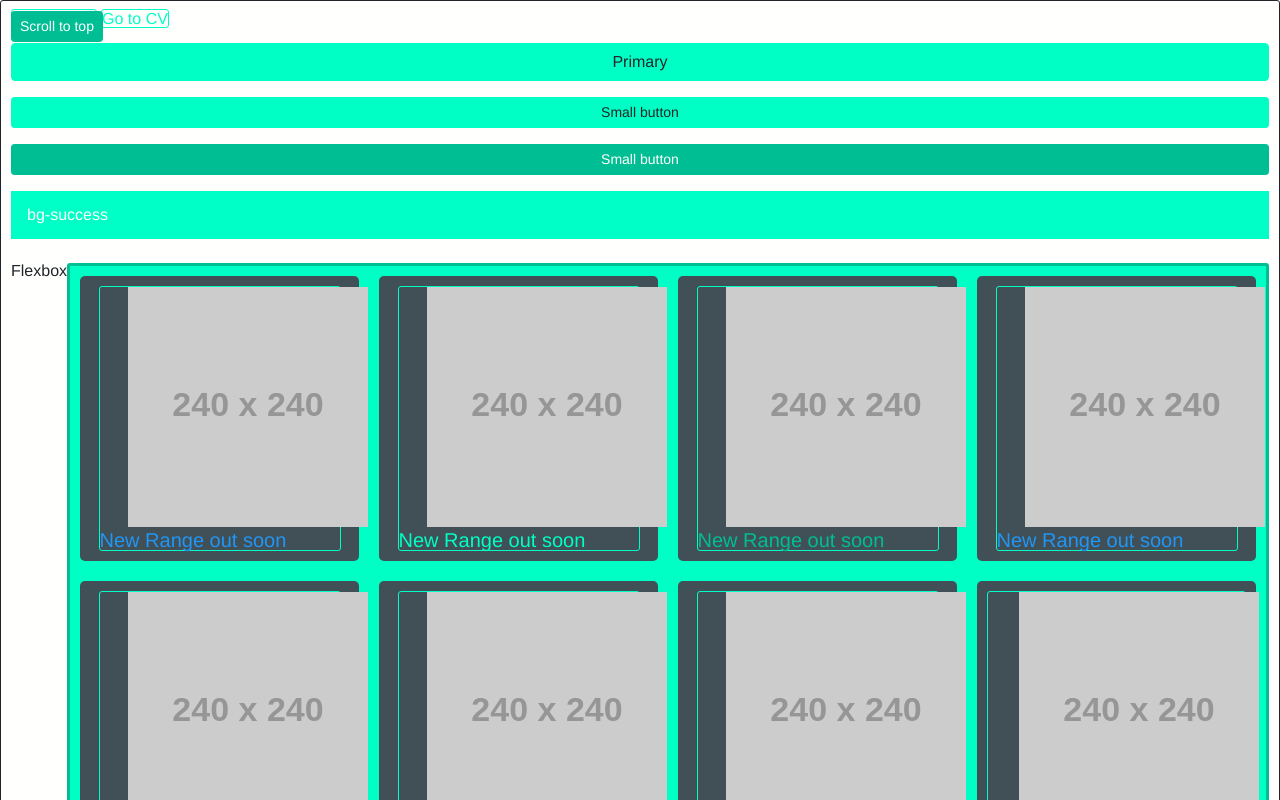
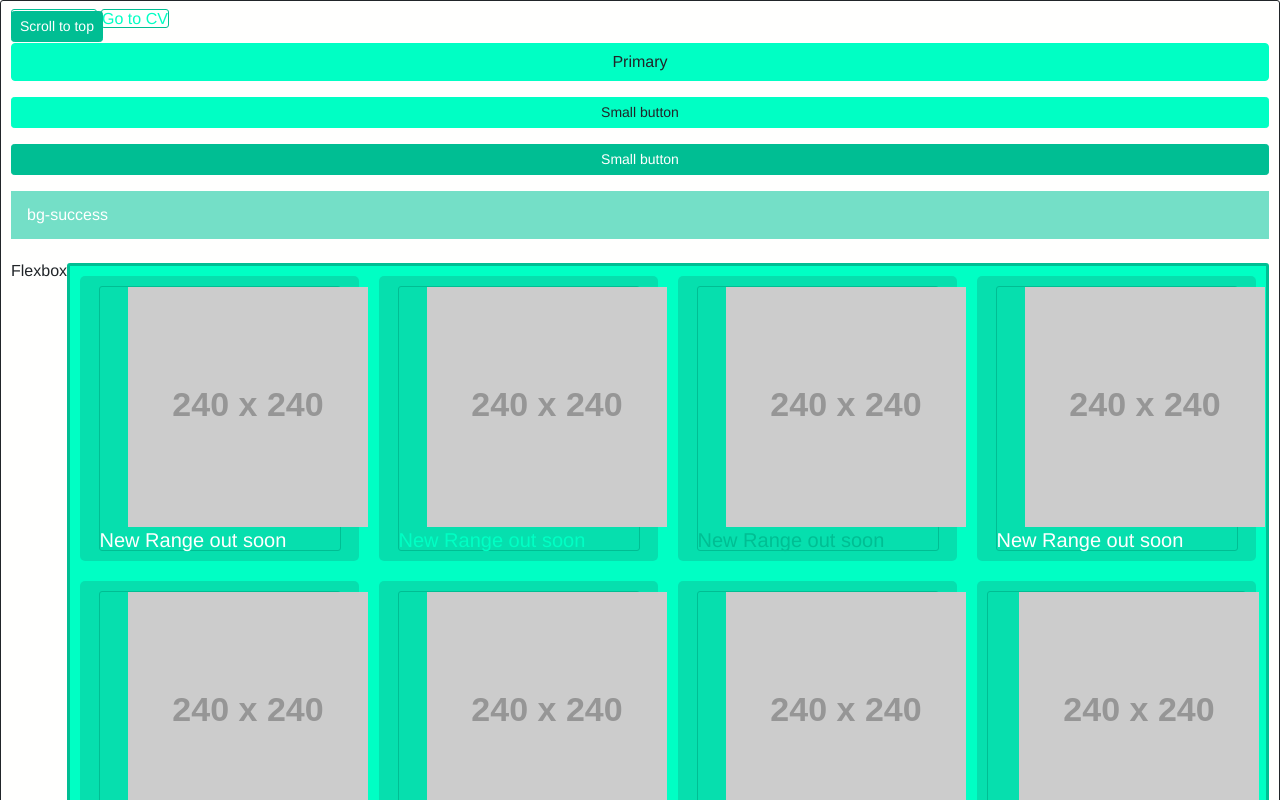
Before and after one commit to roni5/shopmu, a React app: page / in a window 1280 px wide. Shown: the top 800 px of the page. Built offline with nearby package versions, Linux system fonts and the light colour scheme.

Commit message:
Need to fix success

```diff
--- a/src/_custom_bootstrap.scss
+++ b/src/_custom_bootstrap.scss
@@ -3,7 +3,7 @@
 $new-color:   #00FFC4 ;
 $primary:     $new-color;
 $secondary: #00BE93;
-$success:  #00FFC6;
+$success:  rgba(11, 199, 158, 0.568);
 $brand-primary: $new-color;
 $brand-secondary: $secondary;
 $brand-secondary: $success;
@@ -15,9 +15,7 @@ $theme-colors: (
   secondary: $secondary
 ) !default;
 
-$theme-colors: (
-  success: $success
-) !default;
+
 
 $body-bg: #fffffe;
 body{color: $body-bg;}
--- a/src/index.scss
+++ b/src/index.scss
@@ -124,7 +124,7 @@ a {
   &.style-class {
     color: $new-color;
     &:hover {
-      color: map-get($colors, second);
+      color: $success;
     }
     &:active {
       color: $active;
@@ -135,10 +135,8 @@ span {
   border-radius: 3px;
   align-items: center;
   justify-content: center;
-  color: map-get($colors, prima);
-  border: solid 1px $success;
+  border: solid 1px $secondary;
 }
-
 
 * { box-sizing: border-box; }
 
@@ -161,7 +159,7 @@ span {
 .wrapper > div {
   display: flex;
   justify-content: center;
-  background-color: map-get($colors, second);
+  background-color: $success;
   border-radius: 5px;
   padding: 10px;
   color: #fff;
```
